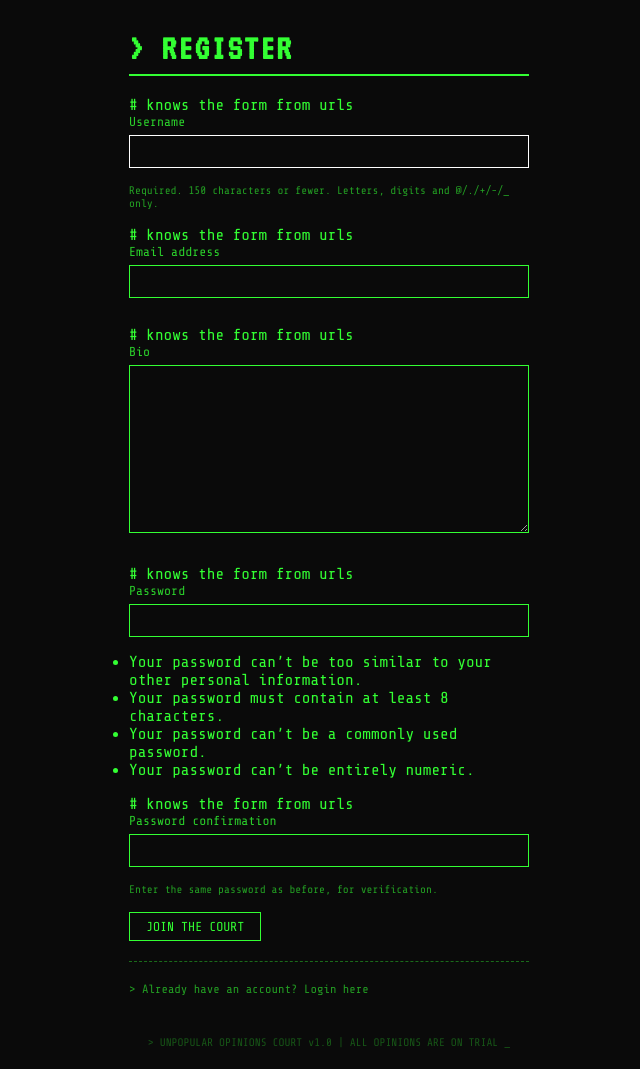
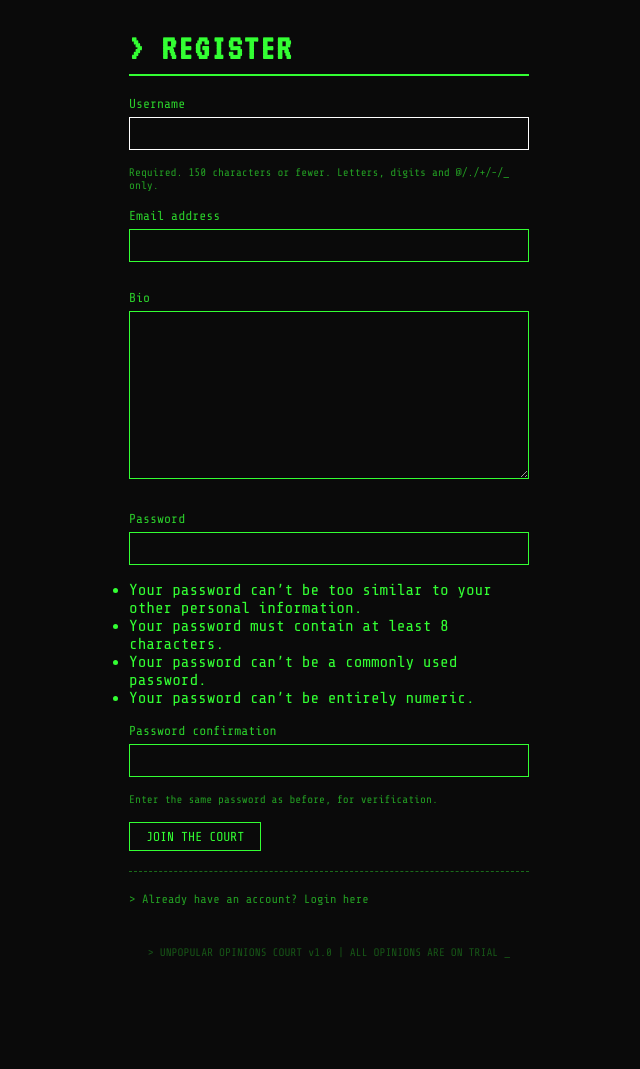
Before and after one commit to alisahoys/unpopular_court, a Django app: page /register/ in a window 1280 px wide. Shown: the part 72-1141 px from the top of the page, without its empty margins (311-951 px from the left). After the commit the page ends 1030 px from the top, so only its background shows below. Run offline with Django 5.2, Linux system fonts and the light colour scheme.

Commit message:
Change tags input to textarea to prevent accidental form submit

```diff
--- a/court/forms.py
+++ b/court/forms.py
@@ -13,7 +13,8 @@ class OpinionForm(forms.ModelForm):
     tags = forms.CharField( #not in Meta because i want it as a separate customized field in the form (not a default ugly manytomany field)
         max_length=200,
         required=False,
-        help_text="Enter tags separated by commas e.g. coding, hot takes" #helper text below the field
+        help_text="Enter tags separated by commas e.g. coding, hot takes", #helper text below the field
+        widget = forms.Textarea(attrs={"rows": 2})
     )
 
     class Meta:
--- a/court/templates/court/register.html
+++ b/court/templates/court/register.html
@@ -8,7 +8,7 @@
 
     <form method="POST">
         {% csrf_token %}
-        {% for field in form %} # knows the form from urls
+        {% for field in form %} <!-- knows the form from urls -->
             <div class="form-group">
                 <label>{{ field.label }}</label>
                 {{ field }}
```
Also changed, not shown: db.sqlite3.
